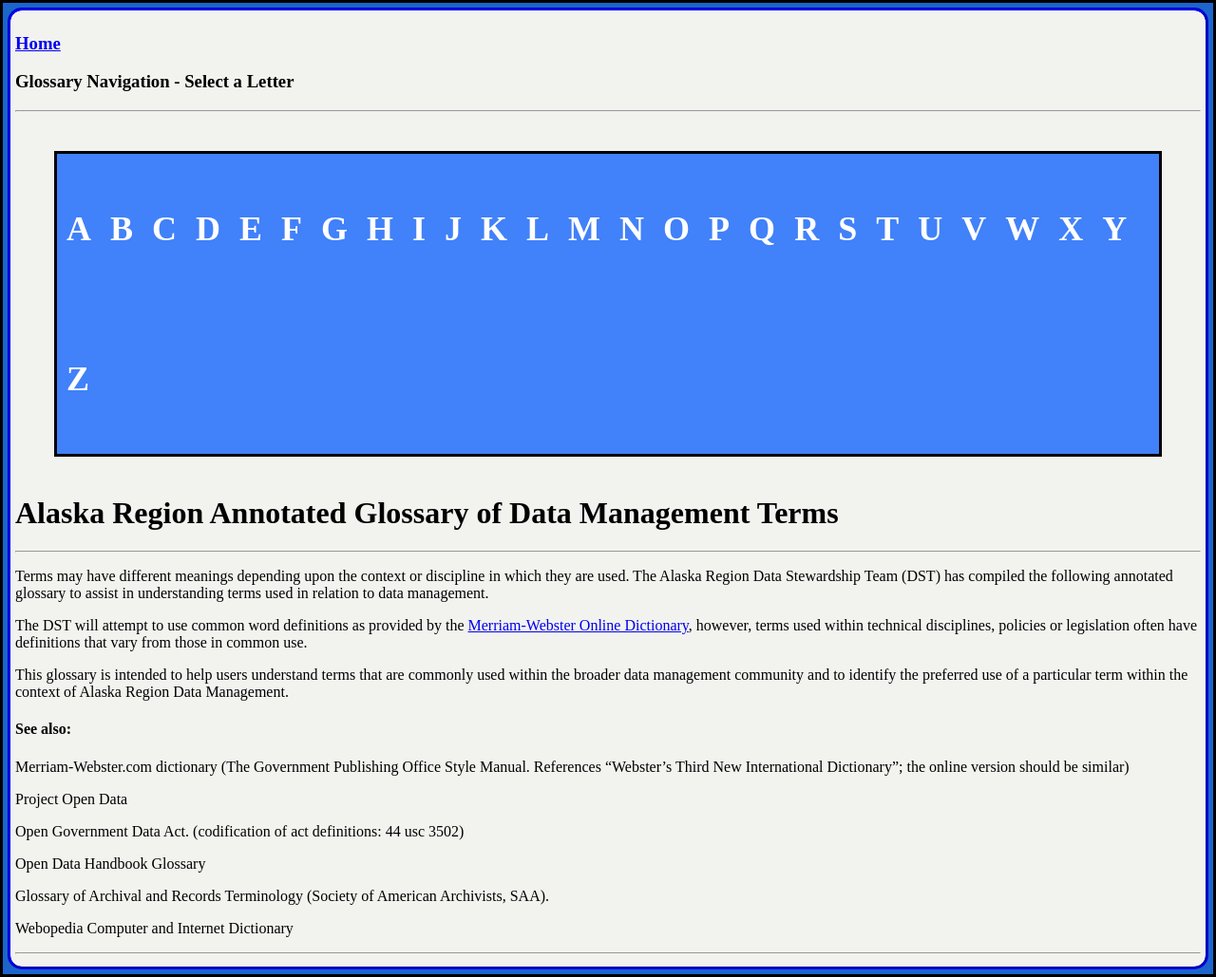
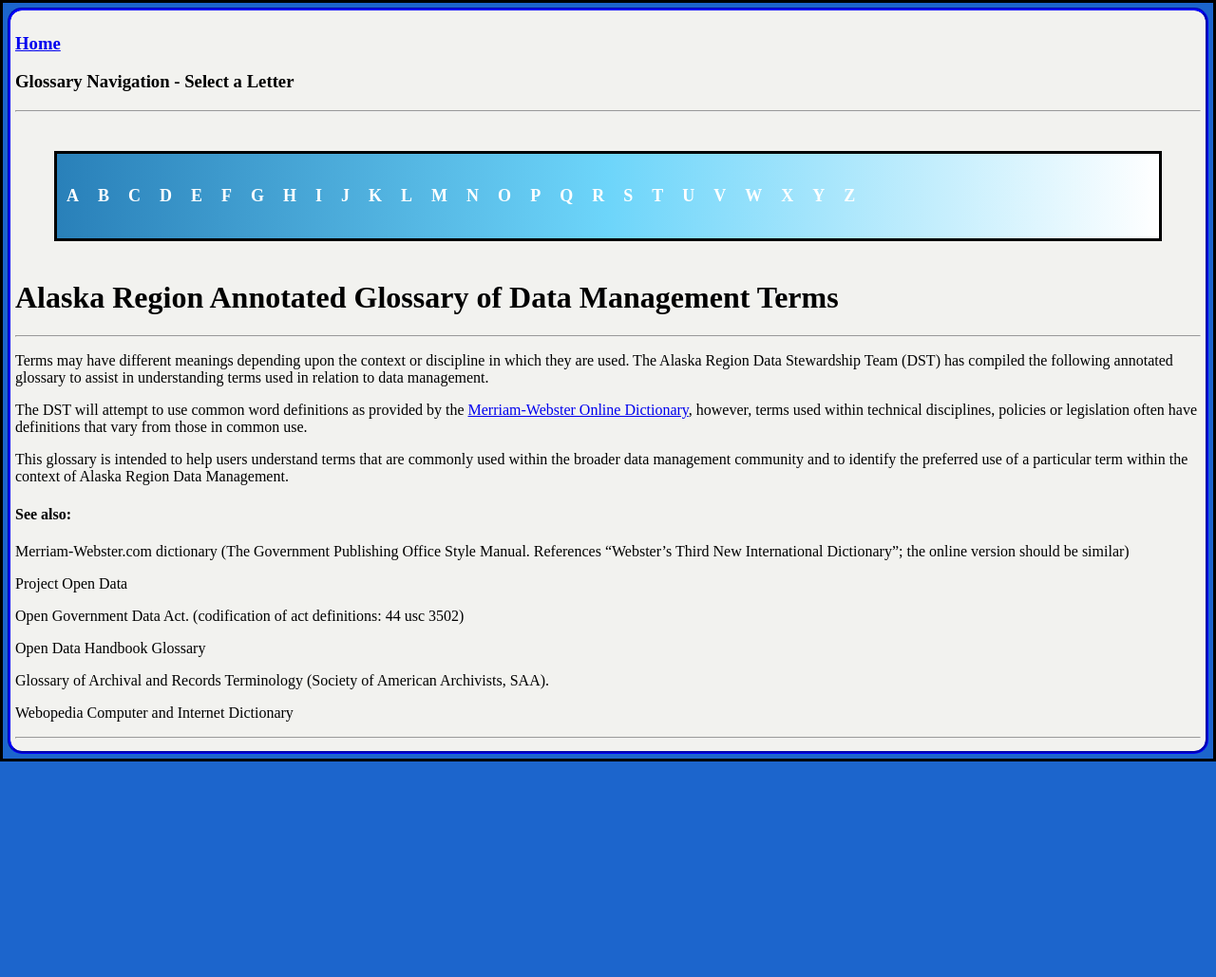
Before and after one commit to ThePanamalien/TestOne, a Jekyll site: the page built from index.md, in a window 1280 px wide. Shown: the whole page at 95% size. Built offline with Jekyll 4.4.1, drawn with Linux system fonts in a browser that asks for light colours; after the commit the page ends 900 px from its top, so only the background shows below that.

Commit message:
Update glossaryPage.html

```diff
--- a/_layouts/glossaryPage.html
+++ b/_layouts/glossaryPage.html
@@ -9,9 +9,9 @@ ul {
   list-style-type: none;
   margin: 41px;
   padding: 0;
-  background-color: #4181f9;
-   border-style: solid;
-    border-color: black;
+  background: linear-gradient(to right, #2980b9, #6dd5fa, #ffffff);
+  border-style: solid;
+  border-color: black;
   text-align: center;
   width: auto;
   overflow: hidden;
@@ -27,8 +27,8 @@ li a {
   text-align: center;
   padding: 10px;
   text-decoration: none;
-  font-size: 36px;
- overflow: hidden;
+  font-size: 18px;
+  overflow: hidden;
 
 }
 
@@ -36,8 +36,9 @@ li a:hover {
   background-color: white;
   font-weight:bolder;
   color: black;
-   border-style: groove;
-    border-color: black;
+  border-style: groove;
+  border-color: black;
+  height: 25px;
 }
 
        html{
```
